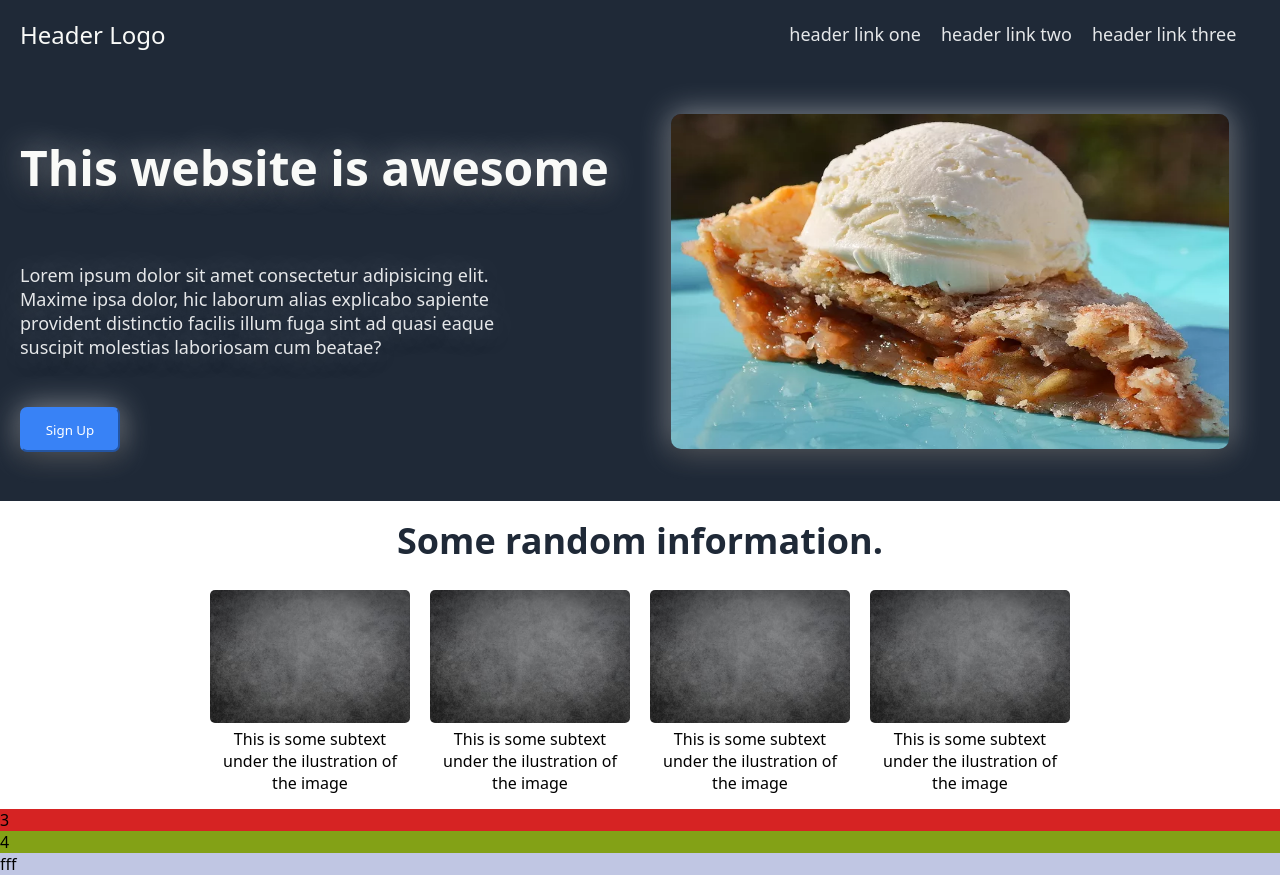
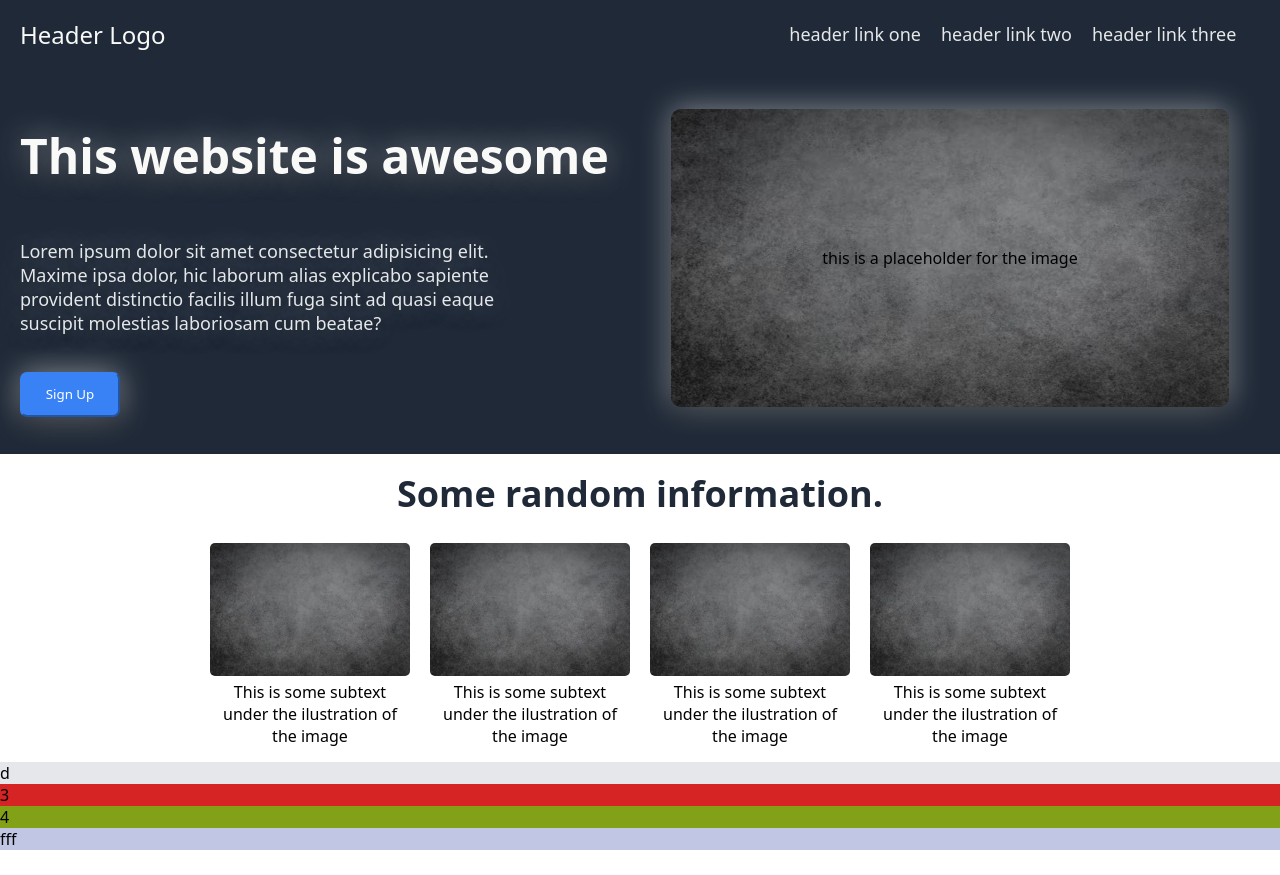
Before and after one commit to ZenMasterLex/TOP-Landing-page, a plain HTML site: page index.html in a window 1280 px wide. After the commit the page ends 850 px from the top, so only its background shows below. Drawn offline with Linux system fonts and the light colour scheme.

Commit message:
placeholder

```diff
--- a/index.html
+++ b/index.html
@@ -29,7 +29,8 @@
                 <button class="hero-button">Sign Up</button></div>
 
                 <div class="image-container">
-                <img class="hero-img" src="./Images/762929-sundays-apple-pie-SMClanton-4x3-1-373c2bca34b44d04a8f32f1d6ace4932.webp" alt="Lasagna"></img>
+                <img class="hero-img" src="./Images/a2x1y3i4.png" alt="placeholder"></img>
+                <div class="hero-placeholder">this is a placeholder for the image</div>
                 </div>
             </div>
 
@@ -67,7 +68,7 @@
         </section>
 
         <section class="section2">
-
+            d
 
 
 
--- a/styles.css
+++ b/styles.css
@@ -79,7 +79,7 @@ li{
     max-width: 80%;
     margin-top: 0;
     margin-right: 0;
- padding-right: 0;
+    padding-right: 0;
 
 
 
@@ -116,6 +116,11 @@ li{
     flex: 1 1 auto;
     border-radius: 10px;
     box-shadow: 0 10px 20px rgba(0, 0, 0, 0.3), 0 0 30px rgba(255, 255, 255, 0.5);
+    position: relative;
+}
+
+.hero-placeholder {
+    position: absolute;
 }
 
 
@@ -196,7 +201,7 @@ li{
 }
 
 .section2 {
-    background-color: rgb(54, 36, 214);
+    background-color: #E5E7EB;
 }
 .section3 {
     background-color: rgb(214, 35, 35);
```
